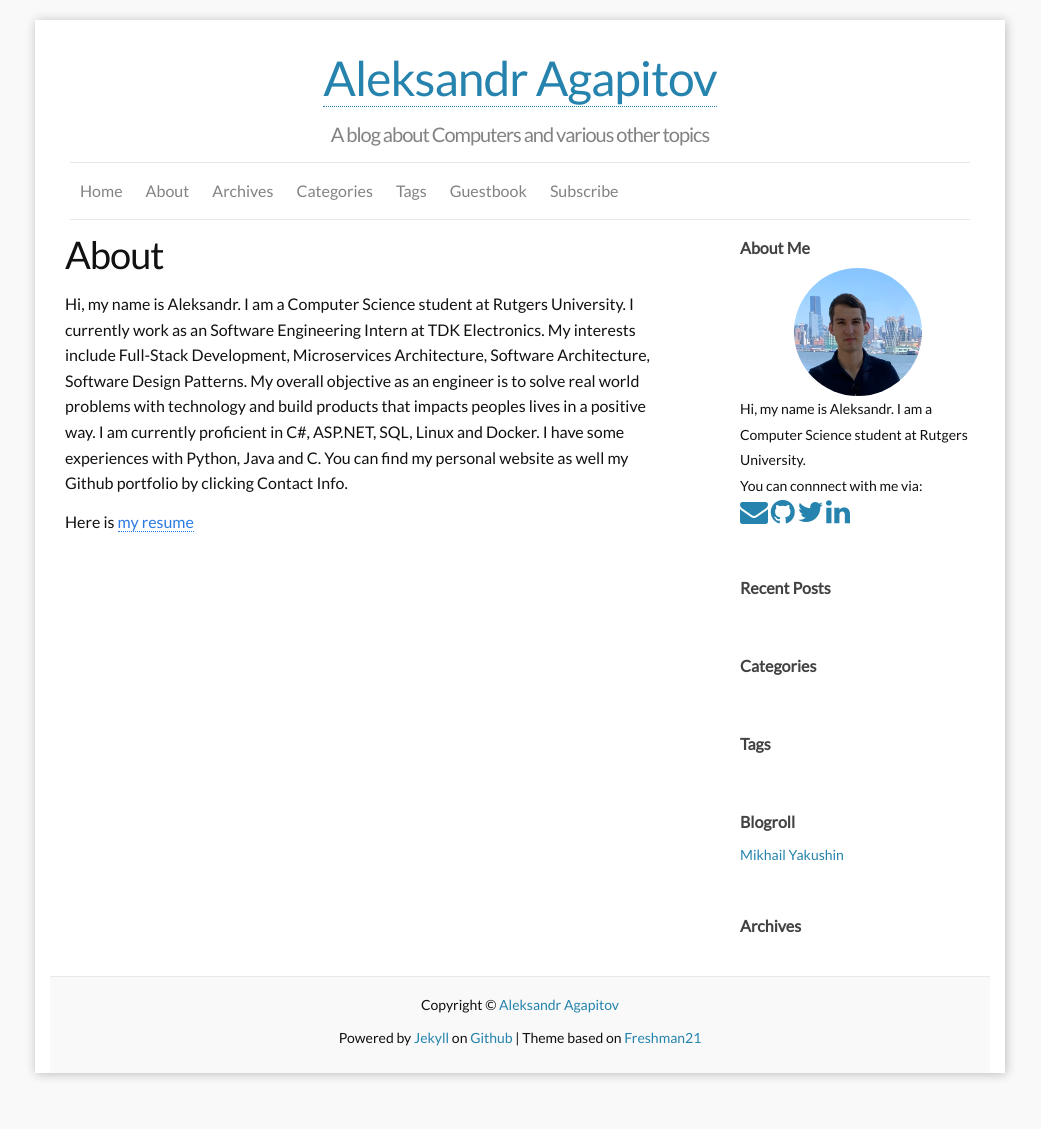
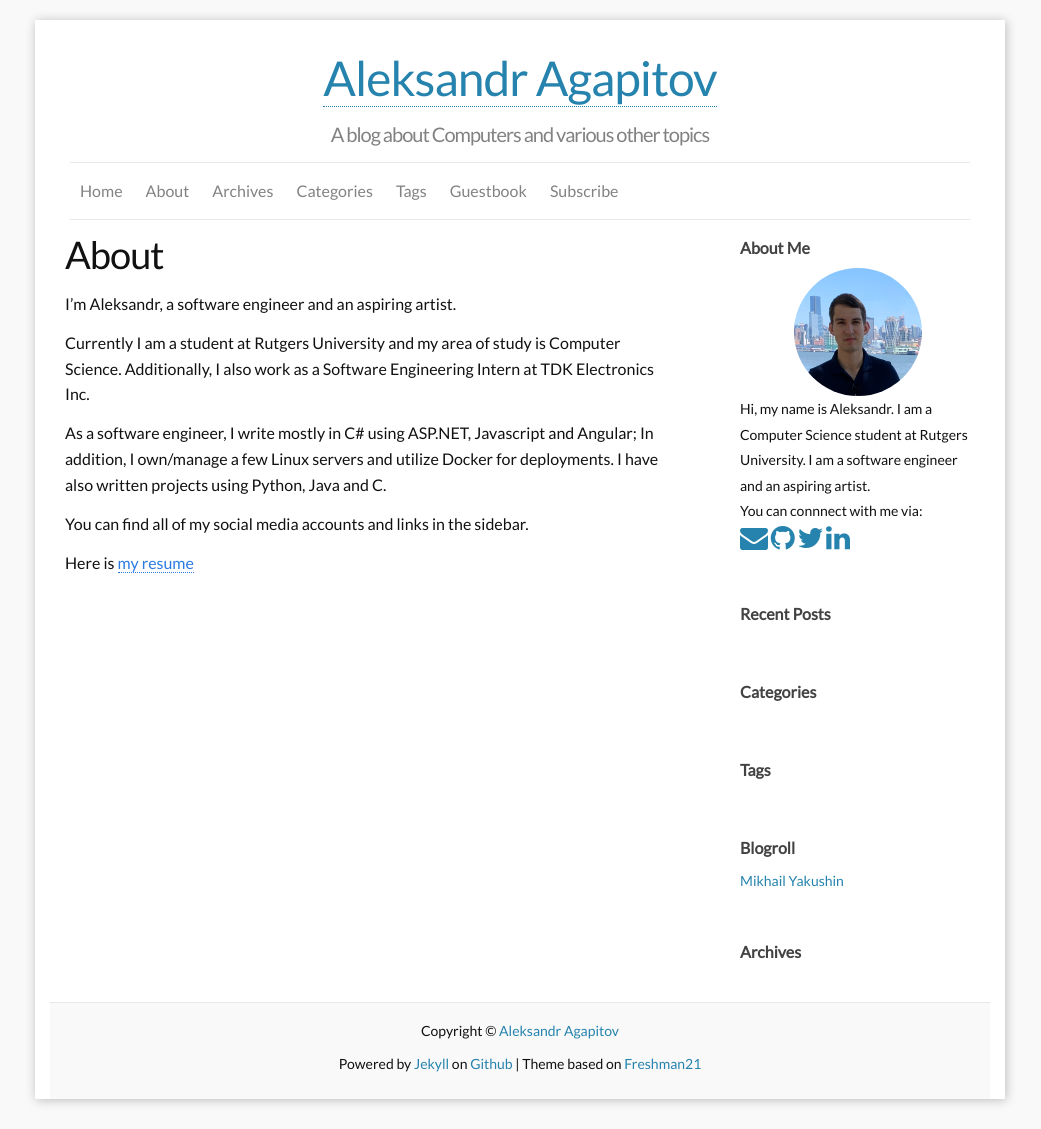
Before and after one commit to aleksvagapitov/JekyllBlog, a Jekyll site: the page built from 02_about.md, in a window 1280 px wide. Shown: the whole page, without its empty margins (120-1161 px from the left). Built offline with Jekyll 4.4.1, drawn with Linux system fonts in a browser that asks for light colours; before the commit the page ends 1103 px from its top, so only the background shows below that.

Commit message:
Changed up Resume and About page

```diff
--- a/02_about.md
+++ b/02_about.md
@@ -4,6 +4,12 @@ title: About
 permalink: /about/
 ---
 
-Hi, my name is Aleksandr. I am a Computer Science student at Rutgers University. I currently work as an Software Engineering Intern at TDK Electronics. My interests include Full-Stack Development, Microservices Architecture, Software Architecture, Software Design Patterns. My overall objective as an engineer is to solve real world problems with technology and build products that impacts peoples lives in a positive way. I am currently proficient in C#, ASP.NET, SQL, Linux and Docker. I have some experiences with Python, Java and C. You can find my personal website as well my Github portfolio by clicking Contact Info.
+I'm Aleksandr, a software engineer and an aspiring artist.
+
+Currently I am a student at Rutgers University and my area of study is Computer Science. Additionally, I also work as a Software Engineering Intern at TDK Electronics Inc.
+
+As a software engineer, I write mostly in C# using ASP.NET, Javascript and Angular; In addition, I own/manage a few Linux servers and utilize Docker for deployments. I have also written projects using Python, Java and C.
+
+You can find all of my social media accounts and links in the sidebar.
 
 Here is <a href="/resume/Resume.pdf">my resume</a><br />
--- a/_config.yml
+++ b/_config.yml
@@ -15,7 +15,7 @@ github_username:  aleksvagapitov
 disqus_shortname: aleksvagapitov
 linkedin_username: aleksvagapitov
 favicon:     "/assets/images/favicon.ico"
-aboutme: Hi, my name is Aleksandr. I am a Computer Science student at Rutgers University.  # these are shown on aboutme-sidebar.
+aboutme: Hi, my name is Aleksandr. I am a Computer Science student at Rutgers University. I am a software engineer and an aspiring artist.  # these are shown on aboutme-sidebar.
 aboutme_photo: "/assets/images/profile.jpg"
 google_analytics_key:  # put YOUR key here to enable tracking! (blank to disable)
 
```
Also changed, not shown: 06_guestbook.md (+0 -2 lines), _includes/Aboutme.html (+8 -6 lines), 2 other files.
